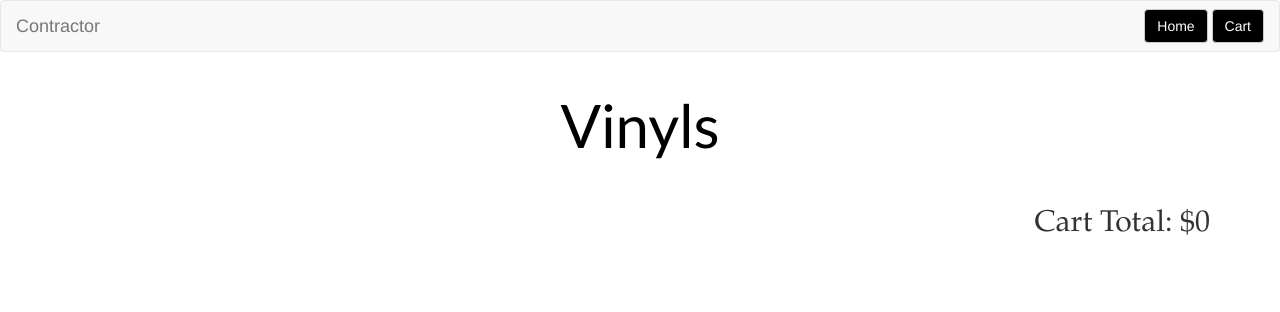
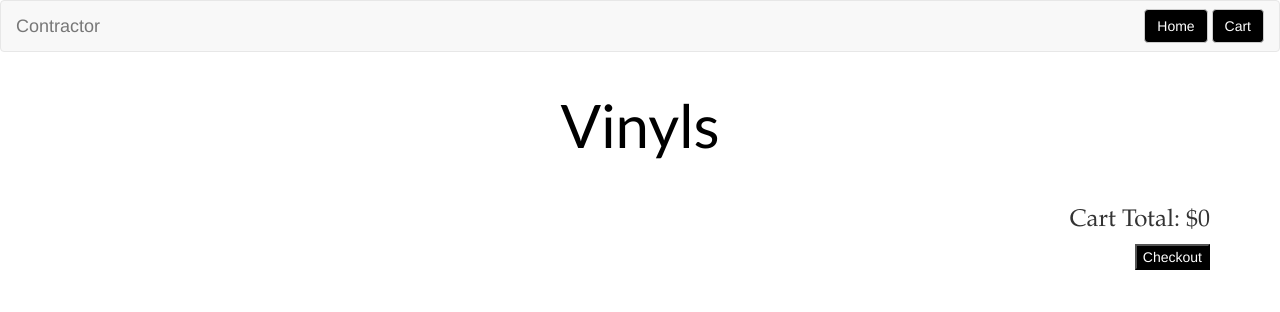
Before and after one commit to chelseacastelli/contractor, a Flask app: page /cart in a window 1280 px wide. Shown: the top 312 px of the page. Run offline with Flask 2, Linux system fonts and the light colour scheme; data that the repository does not hold is empty; some libraries are stand-ins or nearby versions.

Commit message:
Add checkout btn

```diff
--- a/templates/cart.html
+++ b/templates/cart.html
@@ -30,6 +30,11 @@
 </div>
 </div>
 <footer>
-    <h2 style='text-align:right;'>Cart Total: ${{total}}</h2>
+    <h3 style='text-align:right;'>Cart Total: ${{total}}</h3>
+    <form method='POST' action='/checkout'>
+        <input type='hidden'>
+        <button class='btn-checkout' type='submit'>Checkout</button>
+    </form>
+
 </footer>
 {% endblock %}
```
